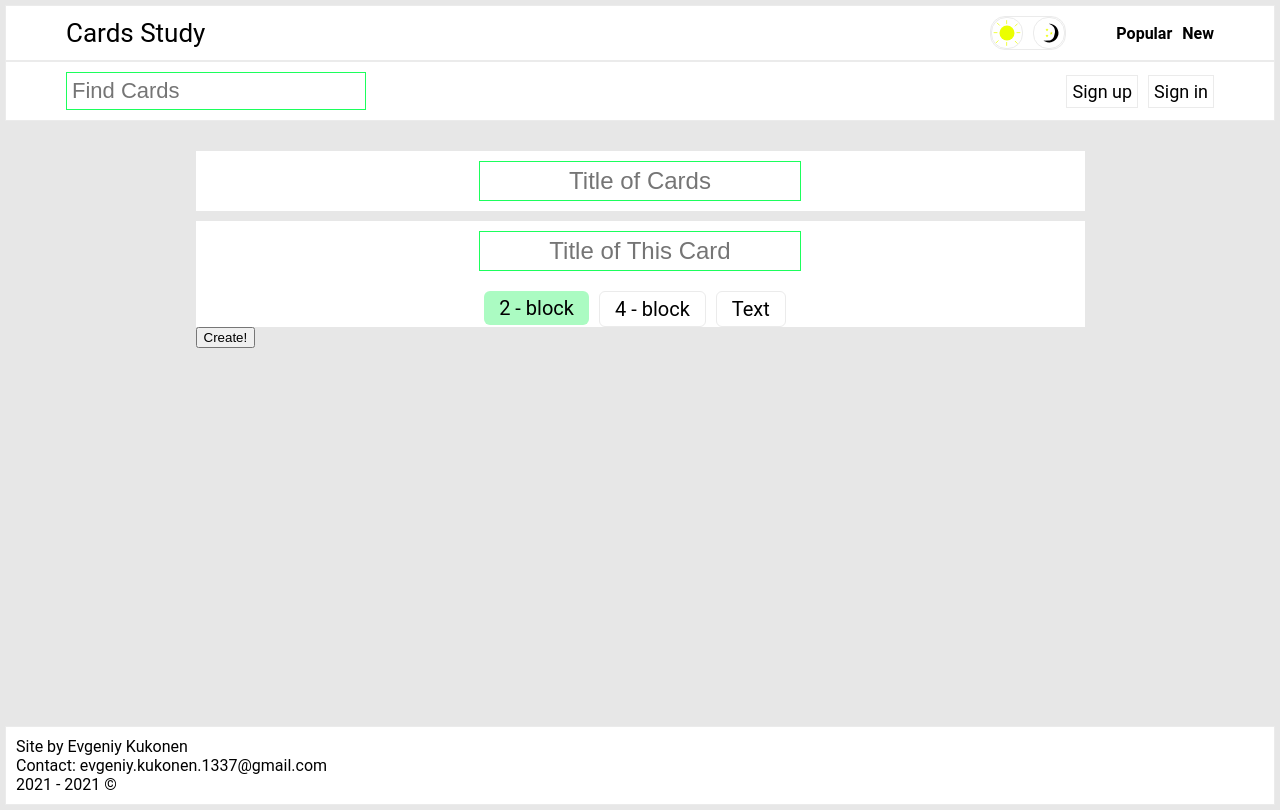
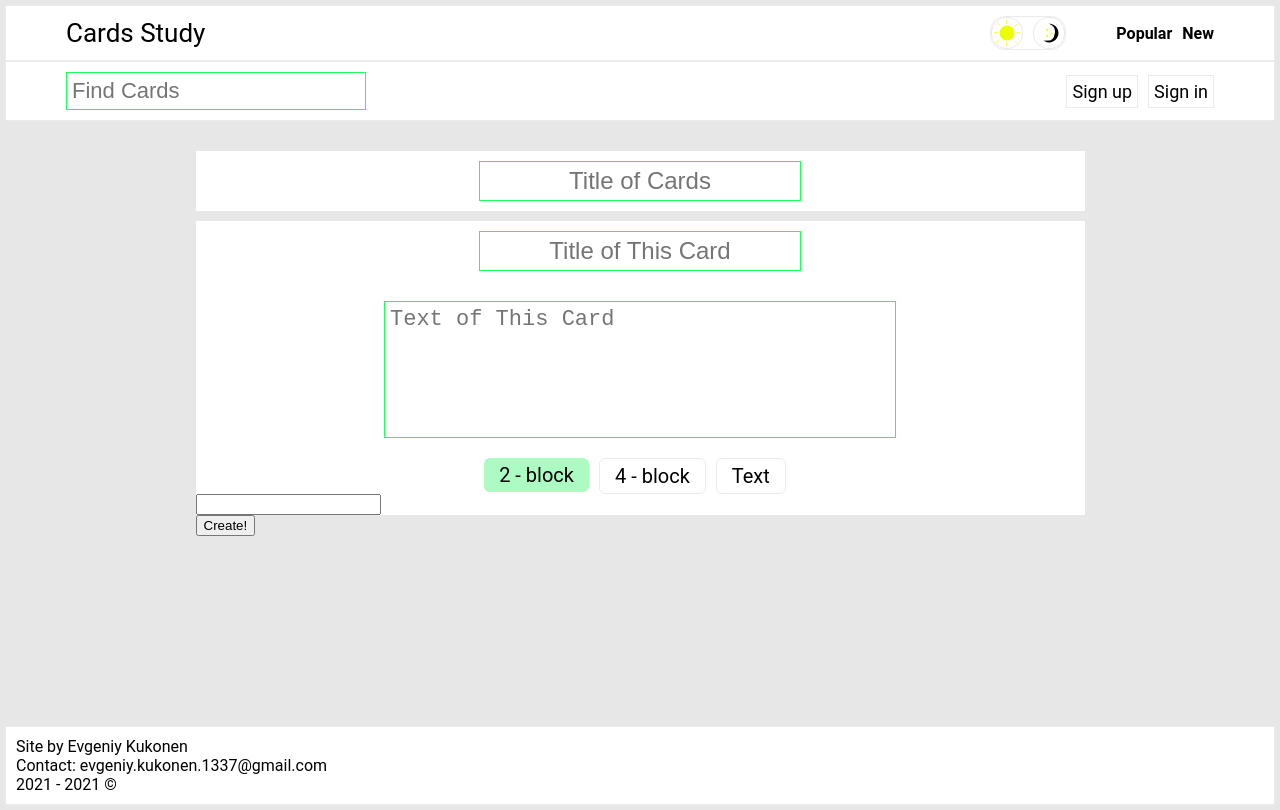
Before and after one commit to Kukonen/CardsStudy, a React (Create React App) app in the folder client/: page /create in a window 1280 px wide. Built offline with nearby package versions, Linux system fonts and the light colour scheme.

Commit message:
add textarea for text

```diff
--- a/client/src/Components/Create/Blocks/Card.tsx
+++ b/client/src/Components/Create/Blocks/Card.tsx
@@ -2,9 +2,14 @@ import React, { useState } from 'react';
 import { ICard } from '../CreateProps';
 import './CreateBlocks.scss';
 
+import Block2 from './Types/Block2';
+import Block4 from './Types/Block4';
+import Text from './Types/Text';
+
 const Card = () => {
 
     const [title, setTitle] = useState<string>("");
+    const [text, setText] = useState<string>("");
 
     type cardTypeType = "2block" | "4block" | "text"
     const [cardType, setCardType] = useState<cardTypeType>("2block")
@@ -18,6 +23,15 @@ const Card = () => {
                     value={title}
                     onChange={event => setTitle(event.target.value)}
                     placeholder="Title of This Card"
+                />
+            </div>
+            <div id="CardText">
+                <textarea
+                    rows={5}
+                    className="CreateInputTextarea"
+                    defaultValue={text}
+                    onChange={event => setText(event.target.value)}
+                    placeholder="Text of This Card"
                 />
             </div>
             <div id="CardType">
@@ -66,9 +80,16 @@ const Card = () => {
                         Text
                     </label>
                 </div>
-                <div>
-                </div>
             </div>
+            {
+                cardType === "2block" ?
+                    <Block2 /> :
+                cardType === "4block" ?
+                    <Block4 /> :
+                cardType === "text" ?
+                    <Text /> :
+                    null
+            }
         </div>
     )
 }
--- a/client/src/Components/Create/Blocks/CreateBlocks.scss
+++ b/client/src/Components/Create/Blocks/CreateBlocks.scss
@@ -22,6 +22,19 @@
     margin-top: 10px;
     display: flex;
     justify-content: center;
+}
+
+#CardText {
+    padding: 10px;
+    margin-top: 10px;
+    display: flex;
+    justify-content: center;
+}
+
+.CreateInputTextarea {
+    @include Input(22px);
+    resize: none;
+    width: 500px;
 }
 
 .CardInputRadioBlock {
--- /dev/null
+++ b/client/src/Components/Create/Blocks/Types/Block2.tsx
@@ -0,0 +1,11 @@
+import React from 'react';
+
+const Block2 = () => {
+    return (
+        <div>
+            <input />
+        </div>
+    )
+}
+
+export default Block2;
--- /dev/null
+++ b/client/src/Components/Create/Blocks/Types/Block4.tsx
@@ -0,0 +1,11 @@
+import React from 'react';
+
+const Block4 = () => {
+    return (
+        <div>
+            block4
+        </div>
+    )
+}
+
+export default Block4;
--- /dev/null
+++ b/client/src/Components/Create/Blocks/Types/Text.tsx
@@ -0,0 +1,11 @@
+import React from 'react';
+
+const Text = () => {
+    return (
+        <div>
+            text
+        </div>
+    )
+}
+
+export default Text;
```
